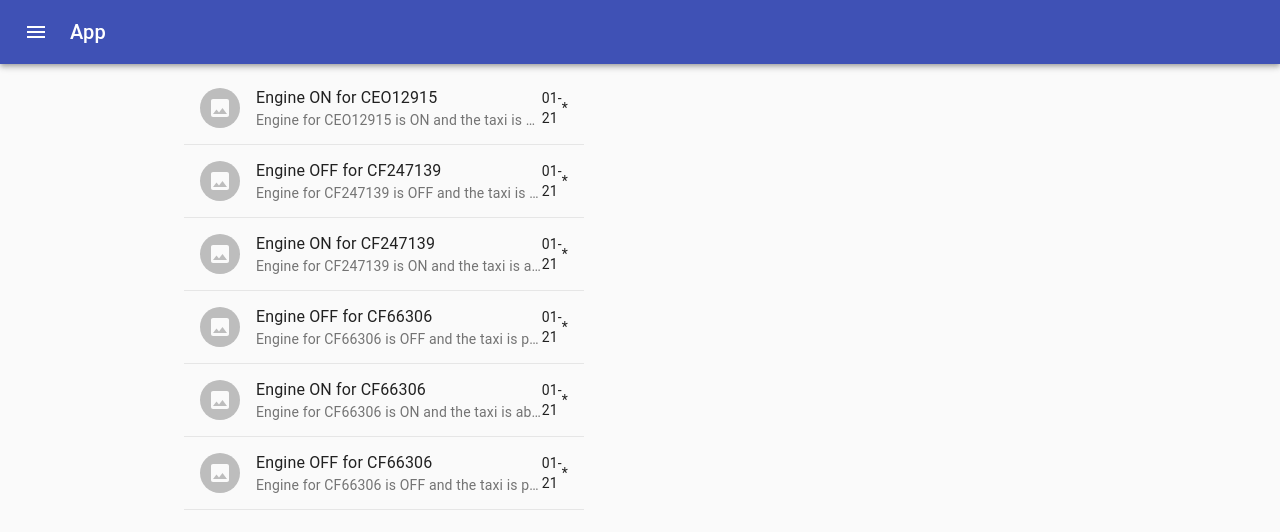
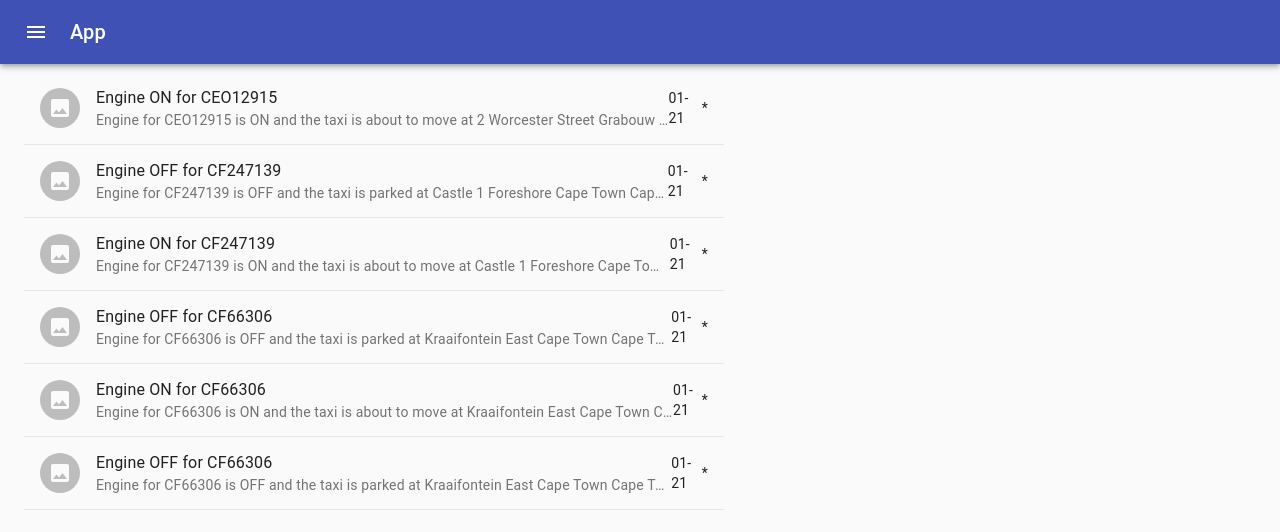
Before and after one commit to makhosi6/zealous-rain, a React (Create React App) app: page /messages in a window 1280 px wide. Shown: the top 532 px of the page. Built offline with nearby package versions, Linux system fonts and the light colour scheme.

Commit message:
Friday 06/18/2021 19:13 - Updates

```diff
--- a/src/pages/Messages.js
+++ b/src/pages/Messages.js
@@ -5,8 +5,8 @@ import Message from "../comp/Message";
 export default class Messages extends Component {
   render() {
     return (
-      <Container maxWidth="md">
-        <List style={{ width: "100%", maxWidth: "400px" }}>
+      <Container >  {/* maxWidth="xl" */}
+        <List style={{ width: "100%", maxWidth: "700px" }}>
           {mssgs.map((x) => (
            <Message key={Math.floor(Math.random()*123456)} data={x} />
           ))}
```
